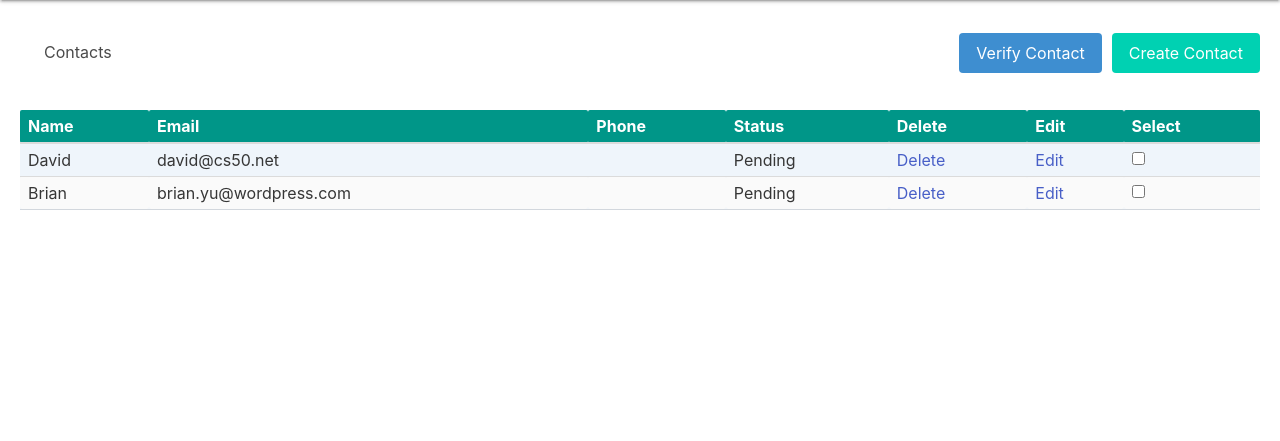
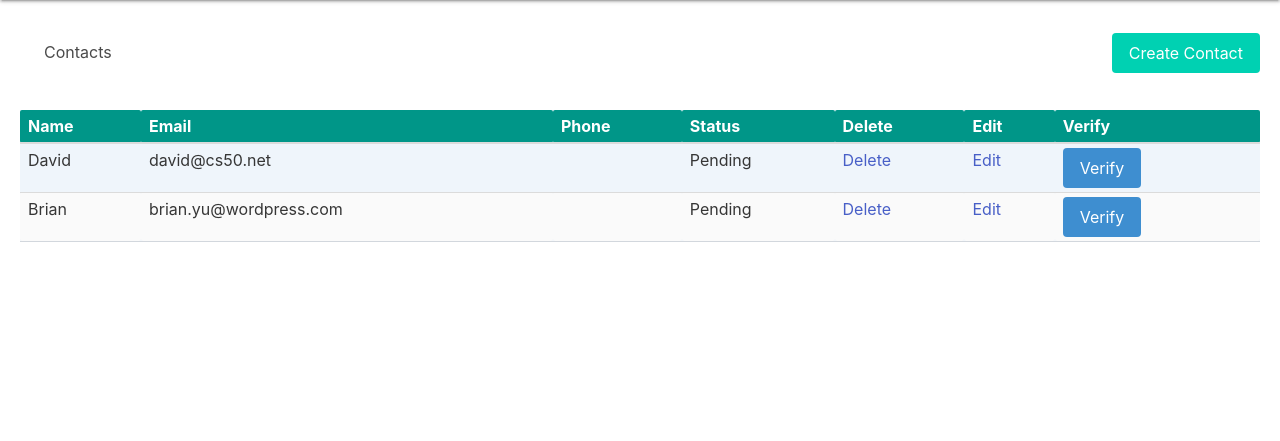
Before and after one commit to williammabotjaeng/voxbillium, a Flask app: page /contacts in a window 1280 px wide. Shown: the part 64-505 px from the top of the page. Run offline with Flask 3, Linux system fonts and the light colour scheme; a user stored in the database is signed in; data comes from the database, SQL or seed files in the repository.

Commit message:
Verify Contacts

```diff
--- a/templates/contacts.html
+++ b/templates/contacts.html
@@ -9,7 +9,6 @@
             </div>
             <div class="level-right">
                 <div class="buttons is-flex-direction-row">
-                    <a href="#" class="button is-info" style="margin-right: 10px">Verify Contact</a>
                     <a href="/" class="button is-primary">Create Contact</a>
                 </div>
             </div>
@@ -23,7 +22,7 @@
                     <th><strong class="has-text-white">Status</strong></th>
                     <th><strong class="has-text-white">Delete</strong></th>
                     <th><strong class="has-text-white">Edit</strong></th>
-                    <th><strong class="has-text-white">Select</strong></th> <!-- Added new column for checkbox -->
+                    <th><strong class="has-text-white">Verify</strong></th> <!-- Replaced Select with Verify column -->
                 </tr>
             </thead>
             <tbody>
@@ -35,7 +34,7 @@
                         <td>{{ contact.status if contact.status else "Pending" }}</td>
                         <td><a href="#">Delete</a></td>
                         <td><a href="#">Edit</a></td>
-                        <td><input type="checkbox" class="checkbox teal" style="opacity: 1 !important; margin-top: 4px" name="contact_id" value="{{ contact.id }}"></td> <!-- Added checkbox with contact ID as value -->
+                        <td><a href="#" class="button is-info" style="margin-right: 10px" onclick="verifyContact('{{ contact.id }}')">Verify</a></td> <!-- Replaced checkbox with button -->
                     </tr>
                 {% endfor %}
             </tbody>
@@ -44,4 +43,11 @@
     {% else %}
         <h1>No contacts yet</h1>
     {% endif %}
+
+    <script>
+        function verifyContact(contactId) {
+            // Add your verification logic here
+            console.log('Verifying contact with ID:', contactId);
+        }
+    </script>
 {% endblock %}
```
